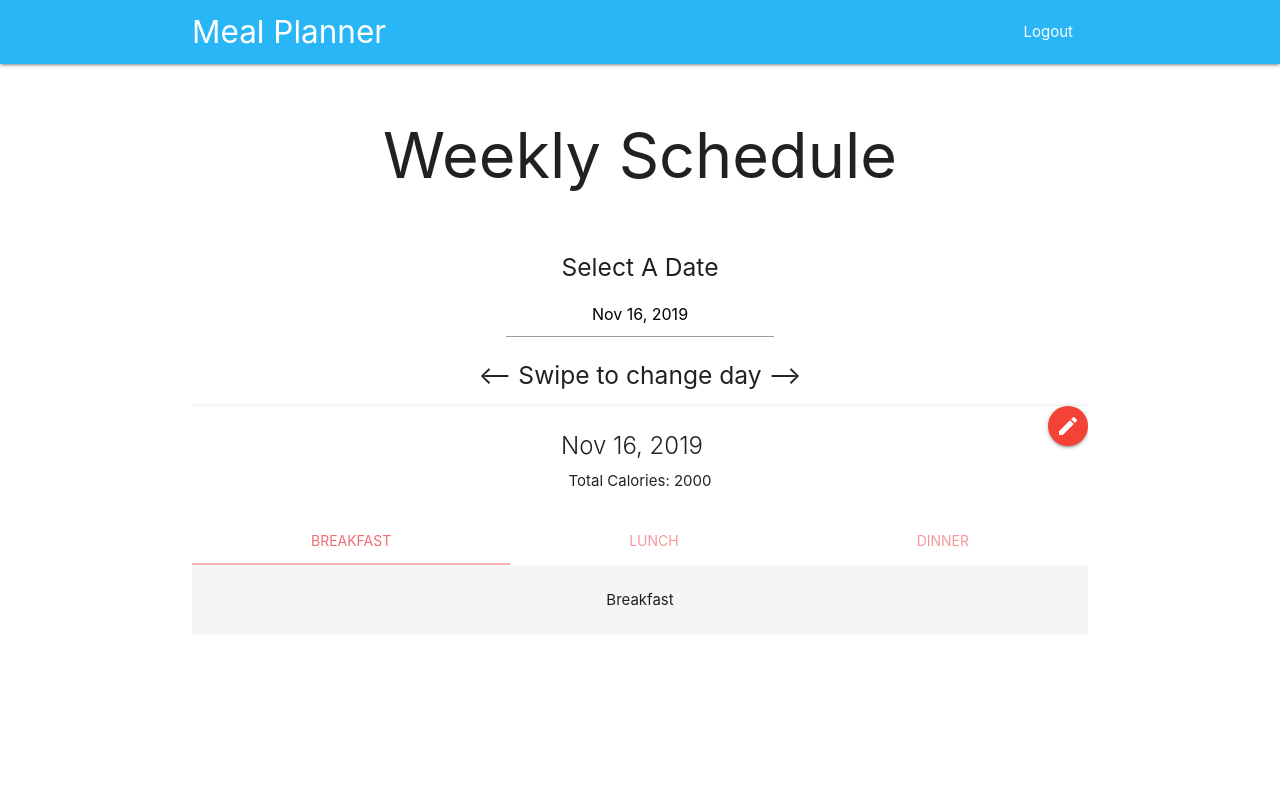
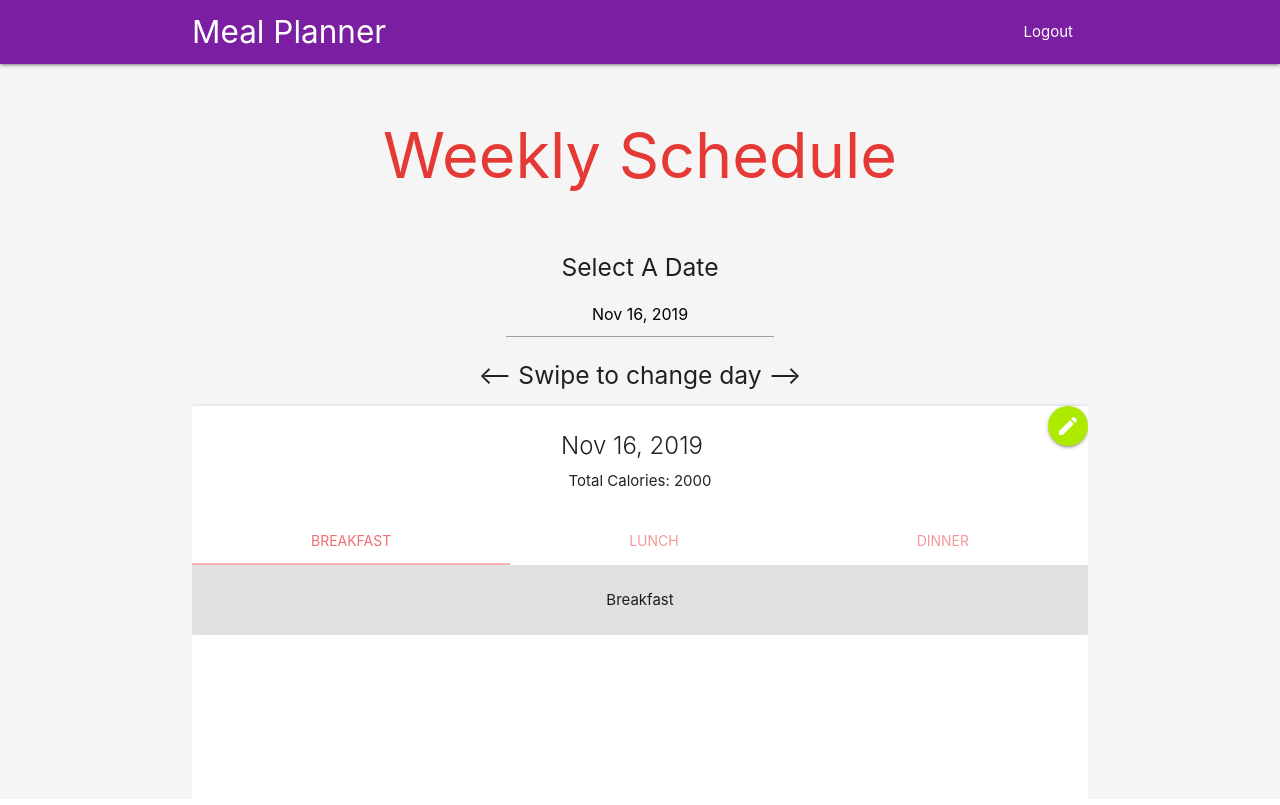
Before and after one commit to ChaseClark/meal-planner, a PHP site: page /home.php in a window 1280 px wide. Shown: the top 805 px of the page. Run offline with PHP 8.4, Linux system fonts and the light colour scheme; the visitor is signed in with stand-in values (Sample User, id 1); data that the repository does not hold is empty; some libraries are stand-ins or nearby versions.

Commit message:
change color scheme

```diff
--- a/create.php
+++ b/create.php
@@ -35,7 +35,7 @@
   }
 ?>
 <!-- Navigation -->
-<nav class="light-blue lighten-1" role="navigation">
+<nav class="purple darken-2" role="navigation">
     <div class="nav-wrapper container"><a id="logo-container" href="index.php" class="brand-logo">Meal Planner</a>
     </div>
   </nav>
@@ -45,7 +45,7 @@
   <div class="section no-pad-bot" id="index-banner">
     <div class="container center">
       <br><br>
-      <h1>Sign Up</h1>
+      <h1 class="red-text text-darken-1">Sign Up</h1>
       <div class="row card-panel grey lighten-5">
         <form action="" method="post" class="col s12">
           <div class="row">
@@ -66,7 +66,7 @@
               <label for="passwordConfirm">Confirm Password</label>
             </div>
           </div>
-          <input class="btn" type="submit" value="Create Account">
+          <input class="btn lime accent-4 black-text" type="submit" value="Create Account">
         </form>
         <?php
         if($_SERVER["REQUEST_METHOD"]=="POST") {
--- a/home.php
+++ b/home.php
@@ -3,7 +3,7 @@ $title = 'Meal Planner | Home';
 include ('./includes/header.html');
 include('session.php');
 ?>
-    <nav class="light-blue lighten-1" role="navigation">
+    <nav class="purple darken-2" role="navigation">
         <div class="nav-wrapper container"><a id="logo-container" href="index.php" class="brand-logo">Meal Planner</a>
             <ul class="right hide-on-med-and-down">
                 <li><a href="logout.php">Logout</a></li>
@@ -19,14 +19,14 @@ include('session.php');
     <!-- Do not need to render past days with no data to show -->
     <div class="section no-pad-bot" id="index-banner">
         <div class="container center">
-            <h1 class="center">Weekly Schedule</h1>
+            <h1 class="center red-text text-darken-1">Weekly Schedule</h1>
             <br>
             <h5>Select A Date</h5>
             <input id="date" type="text" class="datepicker center">
             <h5><-- Swipe to change day --></h5>
             <div class="carousel carousel-slider center meals-carousel">
                     <div class="card hoverable carousel-item">
-                        <a href="edit.html" class="btn-floating right waves-effect waves-light red"><i
+                        <a href="edit.html" class="btn-floating right waves-effect waves-light lime accent-4"><i
                                 class="material-icons">edit</i></a>
                         <div class="card-content">
                             <span id="card0" class="card-title">change me</span>
@@ -39,96 +39,12 @@ include('session.php');
                                 <li class="tab"><a href="#dinner0">Dinner</a></li>
                             </ul>
                         </div>
-                        <div class="card-content grey lighten-4">
+                        <div class="card-content grey lighten-2">
                             <div id="breakfast0">Breakfast</div>
                             <div id="lunch0">Lunch</div>
                             <div id="dinner0">Dinner</div>
                         </div>
                     </div>
-                    <div class="card hoverable carousel-item">
-                        <a href="edit.html" class="btn-floating right waves-effect waves-light red"><i
-                                class="material-icons">edit</i></a>
-                        <div class="card-content">
-                            <span class="card-title">Monday - 10/28/2019</span>
-                            <p>Total Calories: 2000</p>
-                        </div>
-                        <div class="card-tabs">
-                            <ul class="tabs tabs-fixed-width">
-                                <li class="tab"><a href="#breakfast0">Breakfast</a></li>
-                                <li class="tab"><a href="#lunch0">Lunch</a></li>
-                                <li class="tab"><a href="#dinner0">Dinner</a></li>
-                            </ul>
-                        </div>
-                        <div class="card-content grey lighten-4">
-                            <div id="breakfast0">Breakfast</div>
-                            <div id="lunch0">Lunch</div>
-                            <div id="dinner0">Dinner</div>
-                        </div>
-                    </div>
-
-                    <div class="card hoverable carousel-item ">
-                        <a href="edit.html" class="btn-floating right waves-effect waves-light red"><i
-                                class="material-icons">edit</i></a>
-                        <div class="card-content">
-                            <span class="card-title">Monday - 10/28/2019</span>
-                            <p>Total Calories: 2000</p>
-                        </div>
-                        <div class="card-tabs">
-                            <ul class="tabs tabs-fixed-width">
-                                <li class="tab"><a href="#breakfast0">Breakfast</a></li>
-                                <li class="tab"><a href="#lunch0">Lunch</a></li>
-                                <li class="tab"><a href="#dinner0">Dinner</a></li>
-                            </ul>
-                        </div>
-                        <div class="card-content grey lighten-4">
-                            <div id="breakfast0">Breakfast</div>
-                            <div id="lunch0">Lunch</div>
-                            <div id="dinner0">Dinner</div>
-                        </div>
-                    </div>
-
-                    <div class="card hoverable carousel-item">
-                        <a href="edit.html" class="btn-floating right waves-effect waves-light red"><i
-                                class="material-icons">edit</i></a>
-                        <div class="card-content">
-                            <span class="card-title">Monday - 10/28/2019</span>
-                            <p>Total Calories: 2000</p>
-                        </div>
-                        <div class="card-tabs">
-                            <ul class="tabs tabs-fixed-width">
-                                <li class="tab"><a href="#breakfast0">Breakfast</a></li>
-                                <li class="tab"><a href="#lunch0">Lunch</a></li>
-                                <li class="tab"><a href="#dinner0">Dinner</a></li>
-                            </ul>
-                        </div>
-                        <div class="card-content grey lighten-4">
-                            <div id="breakfast0">Breakfast</div>
-                            <div id="lunch0">Lunch</div>
-                            <div id="dinner0">Dinner</div>
-                        </div>
-                    </div>
-
-                    <div class="card hoverable carousel-item">
-                        <a href="edit.html" class="btn-floating right waves-effect waves-light red"><i
-                                class="material-icons">edit</i></a>
-                        <div class="card-content">
-                            <span class="card-title">Monday - 10/28/2019</span>
-                            <p>Total Calories: 2000</p>
-                        </div>
-                        <div class="card-tabs">
-                            <ul class="tabs tabs-fixed-width">
-                                <li class="tab"><a href="#breakfast0">Breakfast</a></li>
-                                <li class="tab"><a href="#lunch0">Lunch</a></li>
-                                <li class="tab"><a href="#dinner0">Dinner</a></li>
-                            </ul>
-                        </div>
-                        <div class="card-content grey lighten-4">
-                            <div id="breakfast0">Breakfast</div>
-                            <div id="lunch0">Lunch</div>
-                            <div id="dinner0">Dinner</div>
-                        </div>
-                    </div>
-            </div>
             </div>
         </div>
     </div>
--- a/includes/header.html
+++ b/includes/header.html
@@ -14,7 +14,7 @@
 </head>
 
 <body>
-	<div id="content">
+	<div class="grey lighten-4" id="content">
 		<!-- Start of the page-specific content. -->
 
 </html>
--- a/index.php
+++ b/index.php
@@ -32,7 +32,7 @@
 ?>
       <!-- Navigation -->
 
-  <nav class="light-blue lighten-1" role="navigation">
+  <nav class="purple darken-2" role="navigation">
     <div class="nav-wrapper container"><a id="logo-container" href="index.php" class="brand-logo">Meal Planner</a>
       <ul class="right hide-on-med-and-down">
         <li><a href="create.php">Create Account</a></li>
@@ -47,7 +47,7 @@
 
   <!-- Login  -->
   <div class="section no-pad-bot" id="index-banner">
-    <div class="container center">
+    <div class="container center red-text text-darken-1">
       <h2>Make meal planning simple</h2>
       <br><br>
       <h5 class="indigo-text">Please, login into your account</h5>
@@ -65,7 +65,7 @@
                   <label for="password">Password</label>
                 </div>
               </div>
-          <input class="btn" type="submit" value="Log In">
+          <input class="btn lime accent-4 black-text" type="submit" value="Log In">
           </form>
         </div>
       <br><br>
```
Also changed, not shown: create.html (deleted, +0 -64 lines), edit.html (deleted, +0 -55 lines), home.html (deleted, +0 -149 lines), login.html (deleted, +0 -65 lines).
